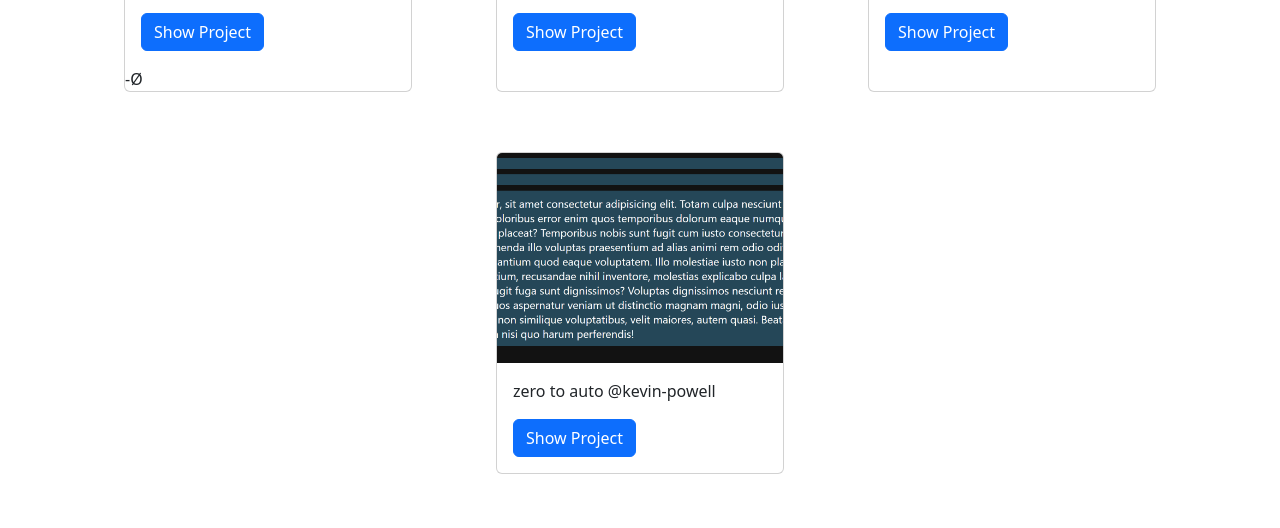
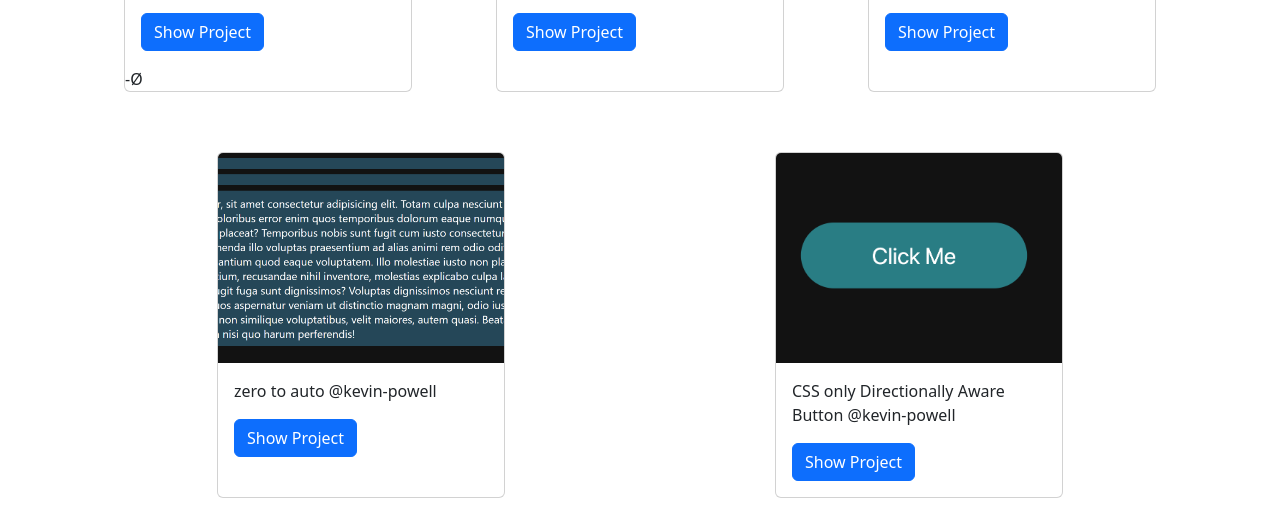
Before and after one commit to vishwajeetsinh7/showcase, a plain HTML site: page index.html in a window 1280 px wide. Shown: the part 7122-7650 px from the top of the page. Before the commit the page ends 7626 px from the top, so only its background shows below. Drawn offline with nearby package versions, Linux system fonts and the light colour scheme.

Commit message:
css direction button

```diff
--- a/index.html
+++ b/index.html
@@ -699,6 +699,19 @@
           >
         </div>
       </div>
+      <div class="card" style="width: 18rem">
+        <img src="./src/projectss/direction-button.png" class="card-img-top" alt="..." />
+        <div class="card-body">
+          <p class="card-text">CSS only Directionally Aware Button @kevin-powell</p>
+          <a
+            href="https://parakramsinhrathod.github.io/direction-button/
+            "
+            target="_blank"
+            class="btn btn-primary"y
+            >Show Project</a
+          >
+        </div>
+      </div>
 
 
     </div>
```
Also changed, not shown: src/projectss/direction-button.png (added).
